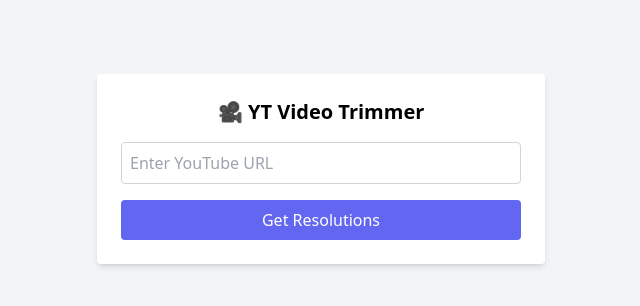
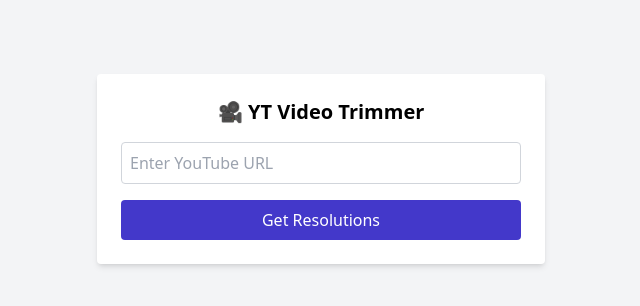
Before and after one commit to AhmedNagyAli/flask_yt_video_trimmer, a Flask app: page / in a window 1280 px wide. Shown: the part 231-537 px from the top of the page, without its empty margins (319-959 px from the left). Run offline with Flask 3, Linux system fonts and the light colour scheme; some libraries are stand-ins or nearby versions.

Commit message:
change button color

```diff
--- a/templates/index.html
+++ b/templates/index.html
@@ -52,7 +52,7 @@
     <button
       type="submit"
       id="submitBtn"
-      class="w-full bg-indigo-500 text-white p-2 rounded hover:bg-blue-600 flex justify-center items-center"
+      class="w-full bg-indigo-700 text-white p-2 rounded hover:bg-blue-600 flex justify-center items-center"
     >
       <span id="buttonText">Get Resolutions</span>
       <svg
```
